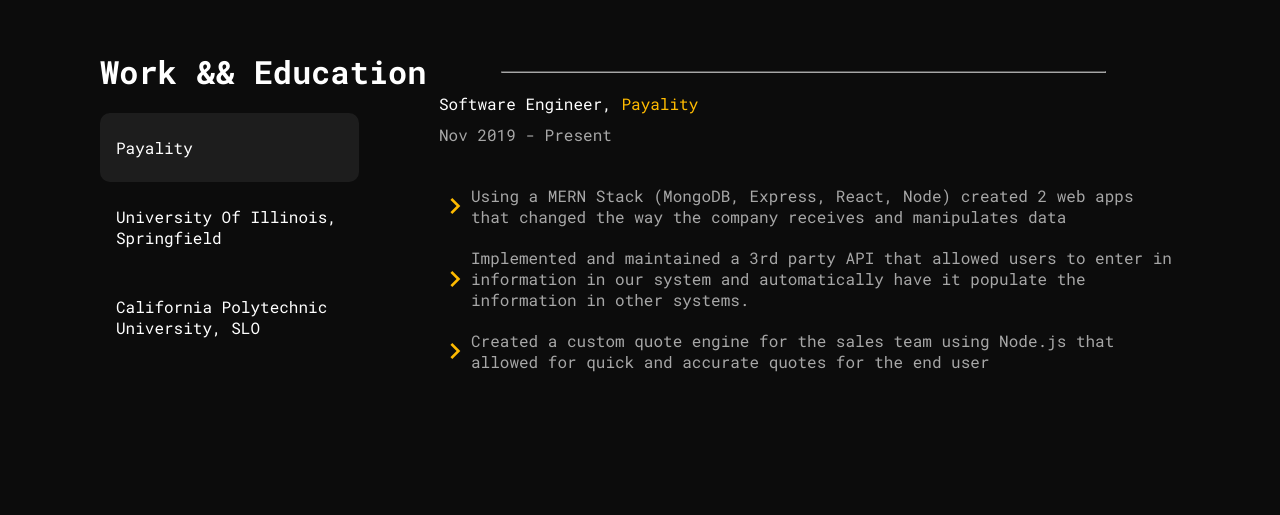
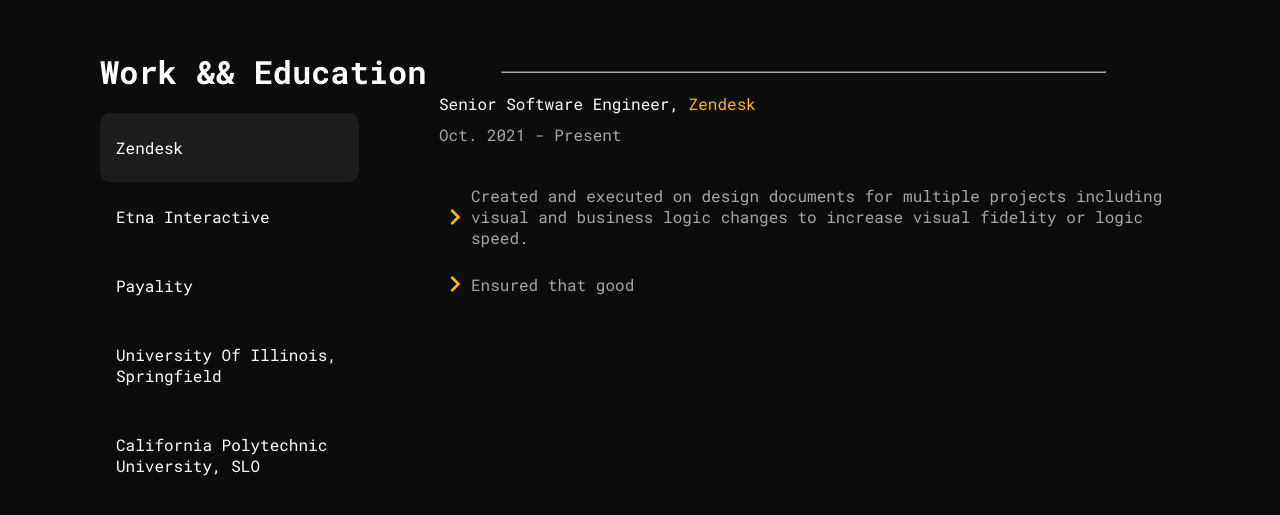
Before and after one commit to AustinVieth/personal-website-v3, a React (Create React App) app: page / in a window 1280 px wide. Shown: the part 1901-2416 px from the top of the page. Built offline with nearby package versions, Linux system fonts and the light colour scheme.

Commit message:
start work on updating experiences to match current experience

```diff
--- a/src/Components/Hero.js
+++ b/src/Components/Hero.js
@@ -24,7 +24,7 @@
         <p className="hero-info">
           I'm a California-based software engineer who specializes in
           <span className="highlight"> fullstack development</span> with a
-          passion for building games. I'm currently an engineer at Payality
+          passion for building games. I'm currently an engineer at Zendesk
           focusing on creating simplified experiences.
         </p>
         <div className="contact-me-container">
--- a/src/Components/Work.js
+++ b/src/Components/Work.js
@@ -14,11 +14,37 @@
 }
 
 let experienceItemsDefault = [
-  new ExperienceItem(0, "Payality", "Software Engineer", "Nov 2019 - Present", [
-    "Using a MERN Stack (MongoDB, Express, React, Node) created 2 web apps that changed the way the company receives and manipulates data",
-    "Implemented and maintained a 3rd party API that allowed users to enter in information in our system and automatically have it populate the information in other systems.",
-    "Created a custom quote engine for the sales team using Node.js that allowed for quick and accurate quotes for the end user",
-  ]),
+  new ExperienceItem(
+    4,
+    "Zendesk",
+    "Senior Software Engineer",
+    "Oct. 2021 - Present",
+    [
+      "Created and executed on design documents for multiple projects including visual and business logic changes to increase visual fidelity or logic speed.",
+      "Ensured that good ",
+    ]
+  ),
+  new ExperienceItem(
+    3,
+    "Etna Interactive",
+    "Web Developer",
+    "Aug. 2021 - Oct. 2021",
+    [
+      "Worked with multiple technologies to create web experiences for Aesthetic Surgeons",
+      "Created custom features that mimic a SPA using only vanilla javascript",
+    ]
+  ),
+  new ExperienceItem(
+    0,
+    "Payality",
+    "Software Engineer",
+    "Nov. 2019 - Aug. 2021",
+    [
+      "Using a MERN Stack (MongoDB, Express, React, Node) created 2 web apps that changed the way the company receives and manipulates data",
+      "Implemented and maintained a 3rd party API that allowed users to enter in information in our system and automatically have it populate the information in other systems.",
+      "Created a custom quote engine for the sales team using Node.js that allowed for quick and accurate quotes for the end user",
+    ]
+  ),
   new ExperienceItem(
     1,
     "University Of Illinois, Springfield",
```
